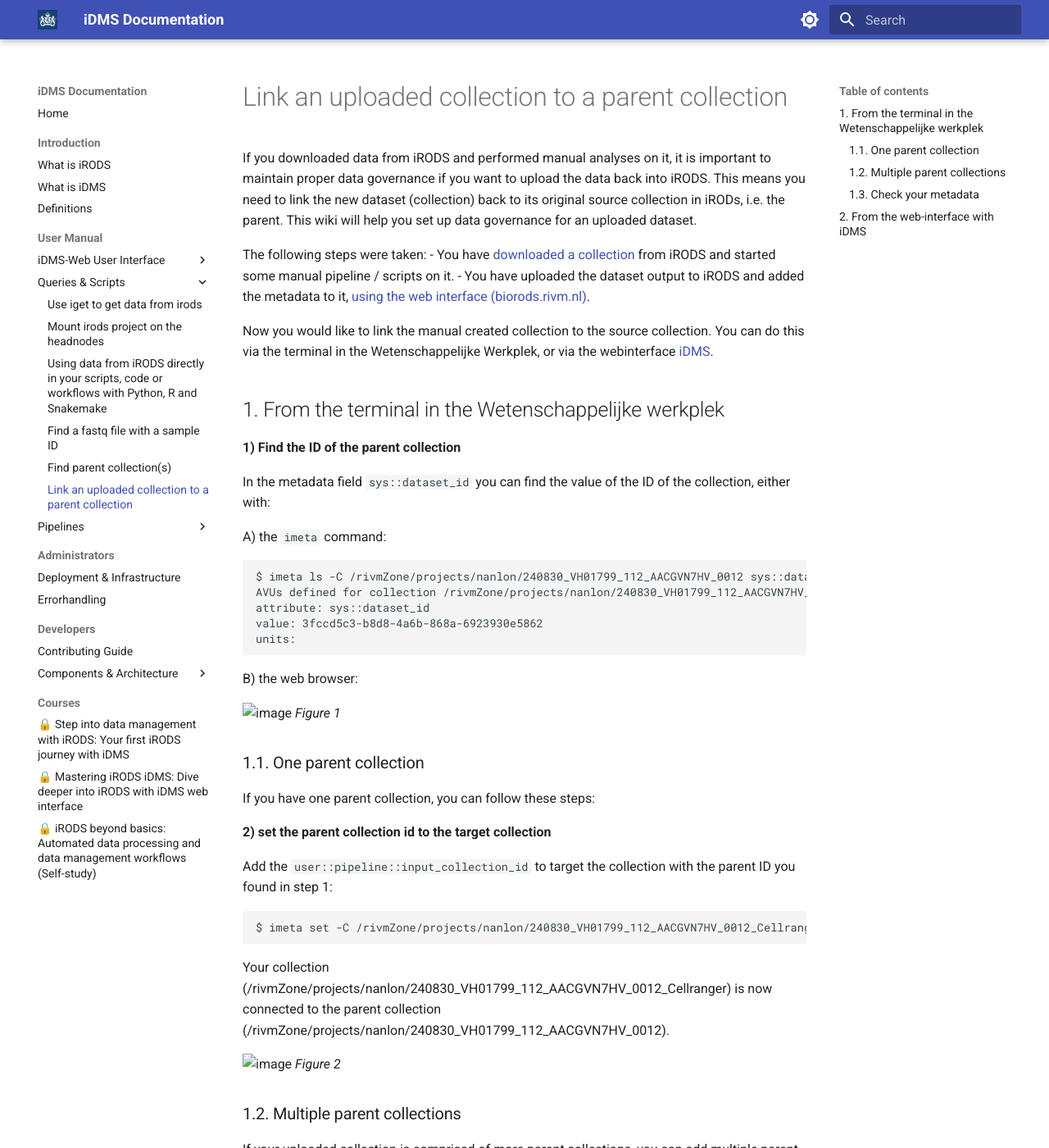
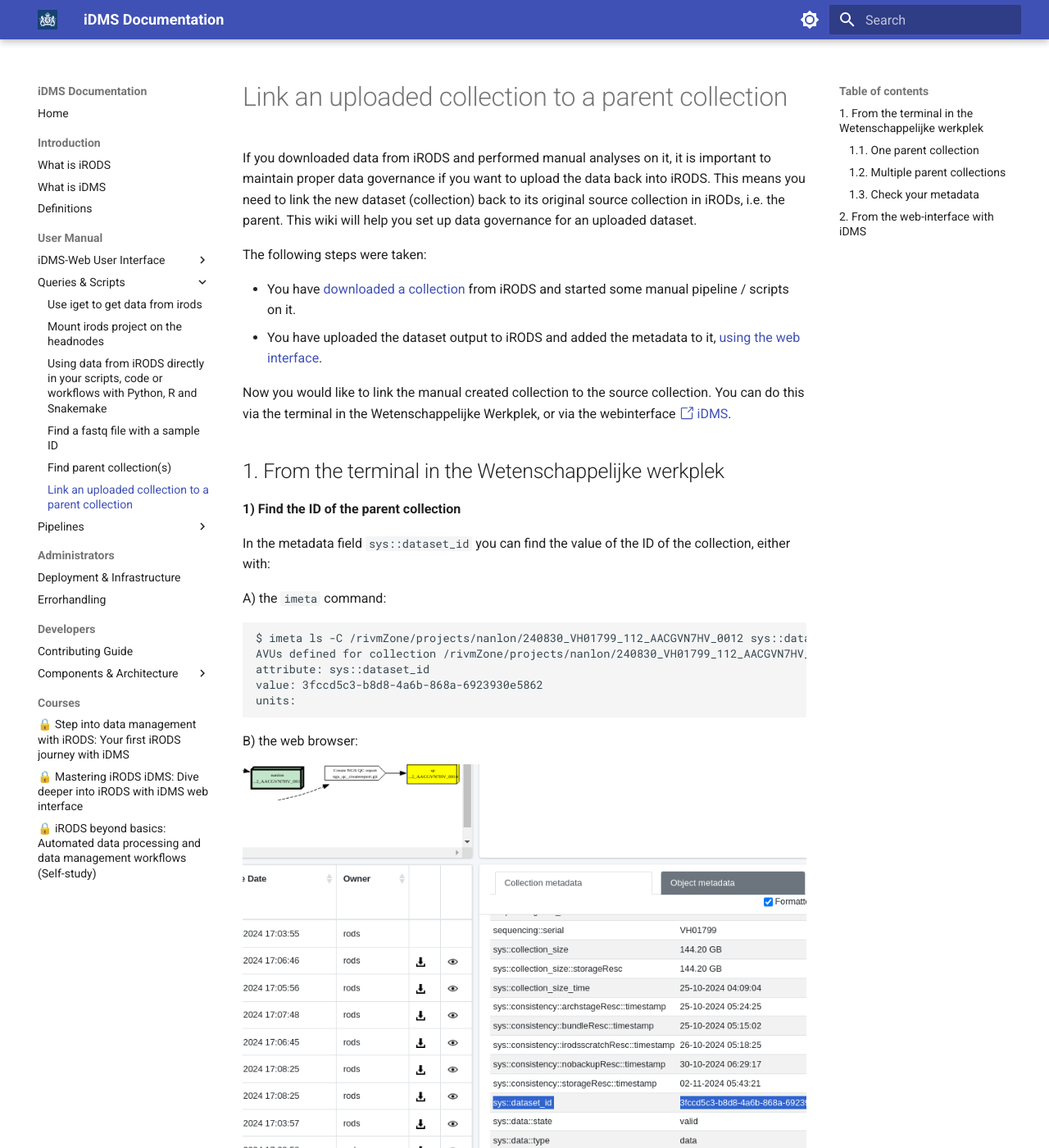
Before and after one commit to thiede-jan-erek/idms_doc, an MkDocs documentation site: the page built from docs/user-manual/link_uploaded_collection_to_parent_collection.md, in a window 1280 px wide and 1400 px high. Shown: the whole window at 82% size. Built offline with MkDocs 1.6.1 and Material for MkDocs 9.7.7, drawn with Linux system fonts in a browser that asks for light colours; emoji names are drawn with the system emoji font.

Commit message:
link_uploaded_collections

```diff
--- a/docs/user-manual/link_uploaded_collection_to_parent_collection.md
+++ b/docs/user-manual/link_uploaded_collection_to_parent_collection.md
@@ -1,10 +1,11 @@
 If you downloaded data from iRODS and performed manual analyses on it, it is important to maintain proper data governance if you want to upload the data back into iRODS. This means you need to link the new dataset (collection) back to its original source collection in iRODs, i.e. the parent. This wiki will help you set up data governance for an uploaded dataset.
 
 The following steps were taken:
-- You have [downloaded a collection](https://gitlab.rivm.nl/bioinformatics/docs/-/wikis/tools/use-iget-to-get-data-from-irods) from iRODS and started some manual pipeline / scripts on it.
-- You have uploaded the dataset output to iRODS and added the metadata to it, [using the web interface (biorods.rivm.nl)](https://gitlab.rivm.nl/bioinformatics/docs/-/wikis/DMS/Manual-upload-in-NGSweb).
 
-Now you would like to link the manual created collection to the source collection. You can do this via the terminal in the Wetenschappelijke Werkplek, or via the webinterface [iDMS](biorods.rivm.nl).
+- You have [downloaded a collection](../use_iget_to_get_data_from_irods) from iRODS and started some manual pipeline / scripts on it.
+- You have uploaded the dataset output to iRODS and added the metadata to it, [using the web interface](../manual_upload_in_idms).
+
+Now you would like to link the manual created collection to the source collection. You can do this via the terminal in the Wetenschappelijke Werkplek, or via the webinterface [:octicons-link-external-24: iDMS](biorods.rivm.nl).
 
 
 <!--
@@ -34,7 +35,7 @@ units:
 
 B) the web browser:
 
-![image](uploads/024236227a1d630e2ff3537798db6053/image.png)
+![](../../!assets/images/metadata__dataset_id.png)
 _Figure 1_
 
 ### 1.1. One parent collection
@@ -50,8 +51,7 @@ $ imeta set -C /rivmZone/projects/nanlon/240830_VH01799_112_AACGVN7HV_0012_Cellr
 
 Your collection (/rivmZone/projects/nanlon/240830_VH01799_112_AACGVN7HV_0012_Cellranger) is now connected to the parent collection (/rivmZone/projects/nanlon/240830_VH01799_112_AACGVN7HV_0012).
 
-![image](uploads/15051159178fcedd0301d21ac3d77354/image.png)
-_Figure 2_
+![](../../!assets/images/connection_parent_collection.png){: .glightbox title="Figure 2"}
 
 ### 1.2. Multiple parent collections
 If your uploaded collection is comprised of more parent collections, you can add multiple parent collection ids.
@@ -85,12 +85,10 @@ $imeta rm -C /rivmZone/projects/nanlon/240830_VH01799_112_AACGVN7HV_0012_Cellran
 ## 2. From the web-interface with iDMS
 Alternatively, you can navigate to the collection you want to link. From there, go to the `Provenance` tab in the right upper window in iDMS. Click `Add upstream dataset`:
 
-![Provenance.svg](uploads/509d0f2f9a6a94e4c26de385489fe41c/Provenance.svg){width=80%}
-_Figure 3_
+![](../../!assets/images/provenance.svg){width=80%}
 
 In the search bar you can paste/write the collection you want to add as upstream parent collection:
 
-![add_parent](uploads/14d771eabf944b4a3ad7414e4f5379c0/add_parent.png){width=80%}
-_Figure 4_
+![](../../!assets/images/add_parent.png){width=80%}
 
 After you added the collection, you will see the uploaded collection linked to the parent collection, like in Figure 2 above.
```
Also changed, not shown: docs/index.md (+1 -1 lines), docs/user-manual/catalog_metadata.md (+1 -1 lines), docs/!assets/images/catalog_metadata_department.png (added), docs/!assets/images/catalog_metadata_project.png (added), docs/!assets/images/catalog_metadata_upload.png (added), docs/!assets/images/connection_parent_collection.png (renamed from docs/!assets/images/image(2).png), docs/!assets/images/metadata__dataset_id.png (renamed from docs/!assets/images/image(1).png), docs/!assets/images/provenance.svg (added).
